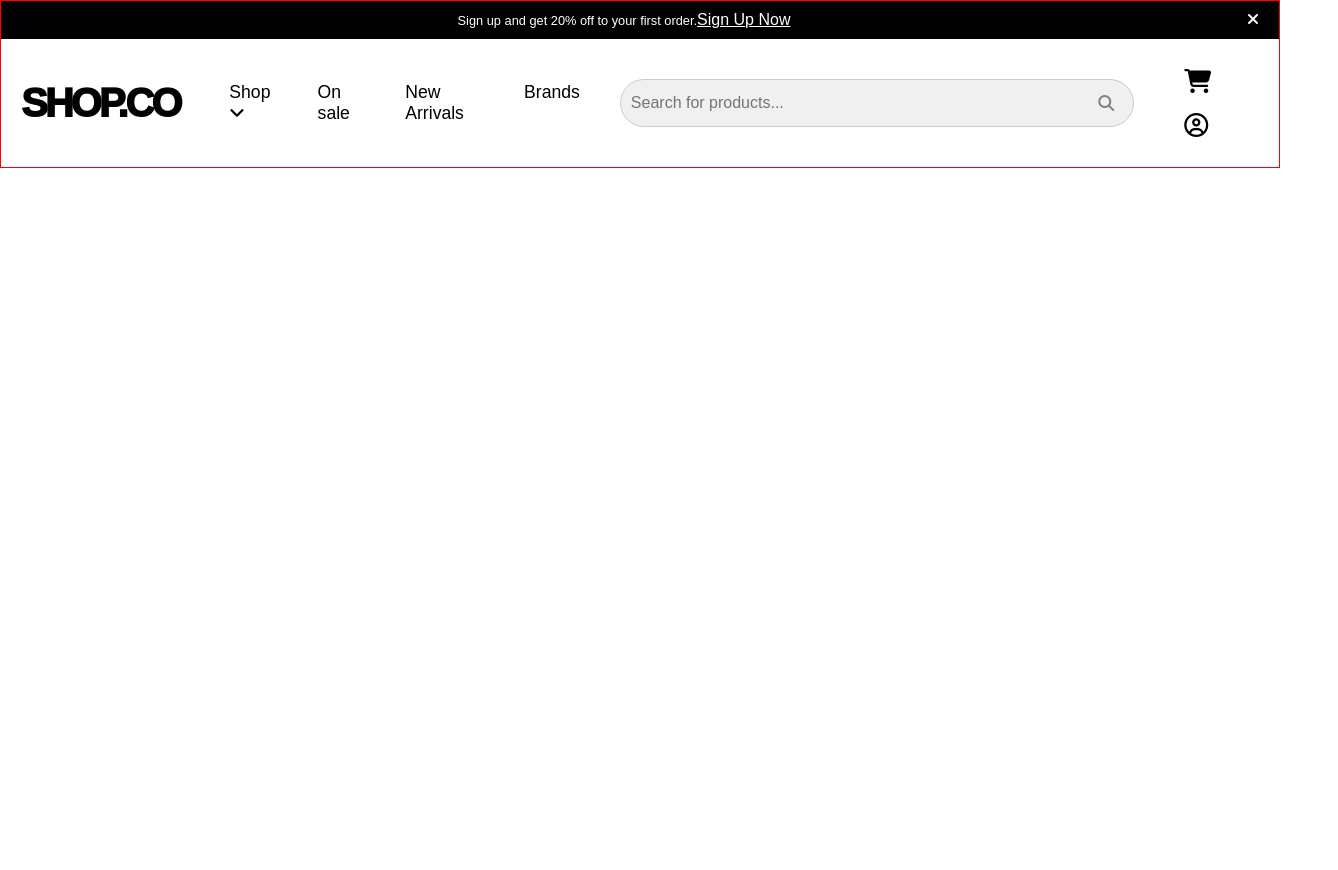
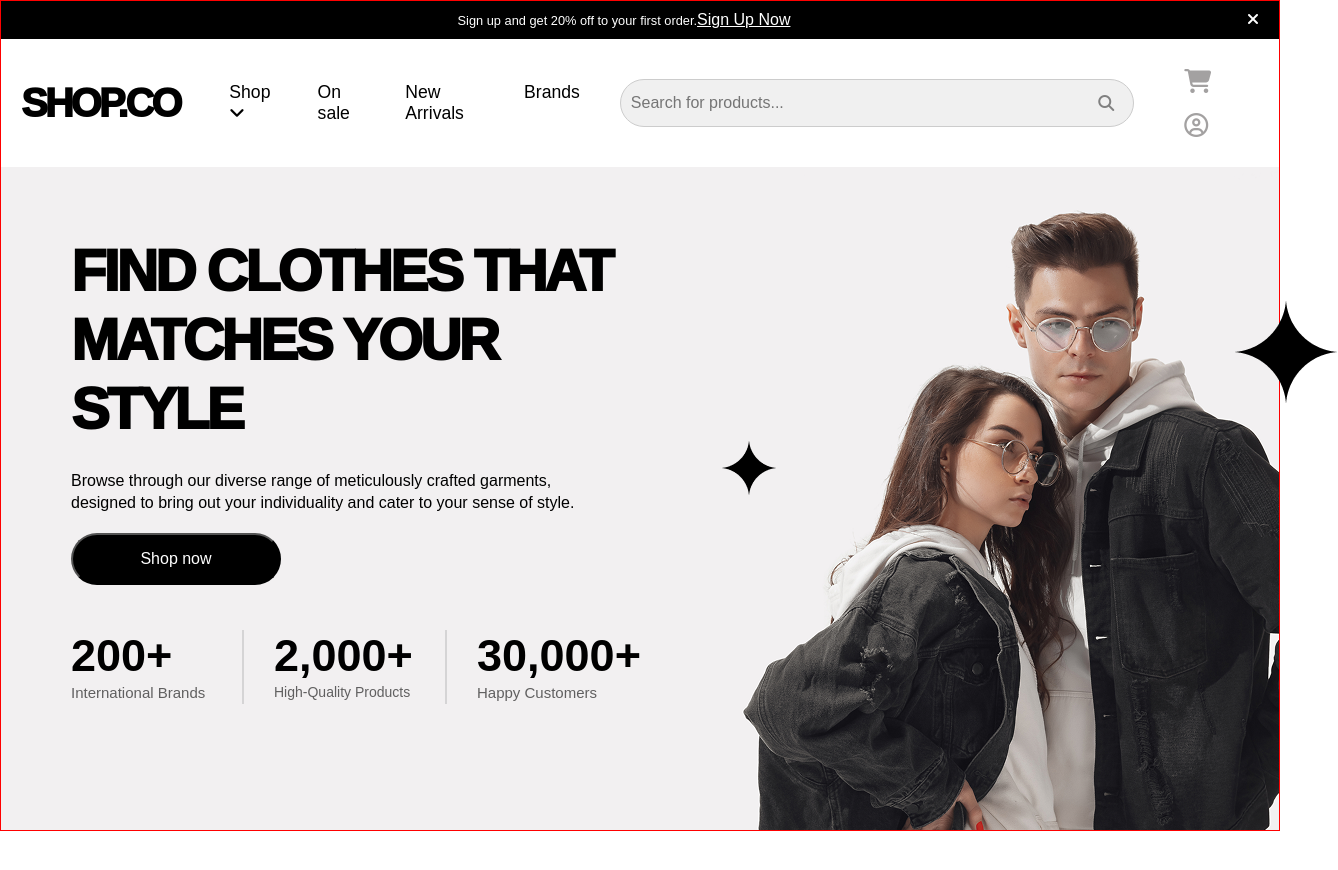
Before and after one commit to xudoyberdiyevv/Shop.co, a plain HTML site: page index.html in a window 1280 px wide. Shown: the whole page, 1338 px wide, since content can reach past the window. Before the commit the page ends 800 px from the top, so only its background shows below. Drawn offline with Linux system fonts and the light colour scheme; a web font is replaced by a local one.

Commit message:
ayni paytda men main qisminiochdim va birinchi sectioni yaratib uni make qildim endi 5 soatlarda uni pastidagi brenlar turgan zonani yarataman

```diff
--- a/index.html
+++ b/index.html
@@ -40,11 +40,40 @@
                     <input class="inp" name="search" type="text" placeholder="Search for products...">
                 </form>
                 <div class="pric">
-                    <i class=" mm fa-solid fa-cart-shopping"></i>
-                    <i class=" mm fa-regular fa-circle-user"></i>
+                    <a href="#" class="for_karzinka"><i class=" mm fa-solid fa-cart-shopping"></i></a>
+                    <a href="#" class="for_profil"><i class=" mm fa-regular fa-circle-user"></i></a>
                 </div>
             </nav>
         </header>
+        <main>
+            <section class="hero">
+                <div class="one">
+                    <h1 class="h1">FIND CLOTHES THAT MATCHES YOUR STYLE</h1>
+                    <img src="Vector (1).png" alt="" class="vector">
+                    <p class="p_second">Browse through our diverse range of meticulously crafted garments, designed to bring out your individuality and cater to your sense of style.</p>
+                    <button class="btn">Shop now</button>
+                    <div class="for_number">
+                        <div class="for_number_one">
+                            <p class="very">200+</p>
+                            <p class="very_p">International Brands</p>
+                        </div>
+                        <span class="spn"></span>
+                        <div class="for_number_two">
+                            <p class="small">2,000+</p>
+                            <p class="small_p">High-Quality Products</p>
+                        </div>
+                        <span class="spn"></span>
+                        <div class="for_number_three">
+                            <p class="big">30,000+</p>
+                            <p class="big_p">Happy Customers</p>
+                        </div>
+                    </div>
+                </div>
+                <div class="two">
+                    <img src="Vector.png" alt="" class="vector_two">
+                </div>
+            </section>
+        </main>
     </div>
     <script src="main.js"></script>
 </body>
--- a/style.css
+++ b/style.css
@@ -128,3 +128,135 @@ nav {
     font-size: 1.5rem;
     margin: 10px;
 }
+.for_karzinka {
+    text-decoration: none;
+    color: #a3a1a1;
+}
+.for_profil {
+    text-decoration: none;
+    color: #a3a1a1;
+}
+.hero {
+    width: 100%;
+    height: 663px;
+    background-image: url(Rectangle\ 2.png);
+    display: flex;
+
+}
+.h1 {
+    color: black;
+    font-size: 3.6rem;
+    font-family: 'Satoshi', sans-serif;
+    letter-spacing: -3px;
+    font-weight: 1000;
+    width: 577px;
+    height: 173px;
+    margin-bottom: 30px;
+    line-height: 1.2;
+}
+.one {
+    width: 850px;
+    padding: 70px;
+}
+.p_second {
+    font-family: 'Satoshi', sans-serif;
+    width: 545px;
+    height: 33px;
+    line-height: 22px;
+    font-size: 16px;
+    margin-top: -30px;
+}
+.vector {
+    margin-left: 650px;
+}
+.btn {
+    background-color: black;
+    color: white;
+    font-family: 'Satoshi', sans-serif;
+    width: 210px;
+    height: 52px;
+    font-size: 16px;
+    border-radius: 62px;
+    margin-top: 30px;
+}
+.two {
+    position: relative;
+    top: 20%;
+    left: 30%;
+}
+.vector_two {
+    position: absolute;
+}
+.for_number {
+    width: 596px;
+    height: 74px;
+    margin-top: 45px;
+    display: flex;
+}
+.for_number_one {
+    /* border: 1px solid red; */
+    width: 141px;
+    height: 74px;
+}
+.very {
+    width: 107px;
+    height: 54px;
+    font-family: 'Satoshi', sans-serif;
+    font-size: 45px;
+    font-weight: bold;
+}
+.very_p {
+    width: 141px;
+    height: 22px;
+    font-size: 11px;
+    font-family: 'Satoshi', sans-serif;
+    font-size: 15px;
+    color: rgba(0, 0, 0, 0.603);
+}
+.for_number_two {
+    /* border: 1px solid red; */
+    width: 141px;
+    height: 74px;
+}
+.small {
+    width: 107px;
+    height: 54px;
+    font-family: 'Satoshi', sans-serif;
+    font-size: 45px;
+    font-weight: bold;
+}
+.small_p {
+    width: 141px;
+    height: 22px;
+    font-size: 11px;
+    font-family: 'Satoshi', sans-serif;
+    font-size: 14px;
+    color: rgba(0, 0, 0, 0.603);
+}
+.for_number_three {
+    /* border: 1px solid red; */
+    width: 165px;
+    height: 74px;
+}
+.big {
+    width: 107px;
+    height: 54px;
+    font-family: 'Satoshi', sans-serif;
+    font-size: 45px;
+    font-weight: bold;
+}
+.big_p {
+    width: 141px;
+    height: 22px;
+    font-size: 11px;
+    font-family: 'Satoshi', sans-serif;
+    font-size: 15px;
+    color: rgba(0, 0, 0, 0.603);
+}
+.spn {
+    background-color: rgba(192, 192, 192, 0.575);
+    width: 2px;
+    height: 100%;
+    margin-left: 30px;
+    margin-right: 30px;
+}
```
Also changed, not shown: Rectangle 2.png (added), Vector (1).png (added), Vector.png (added).
